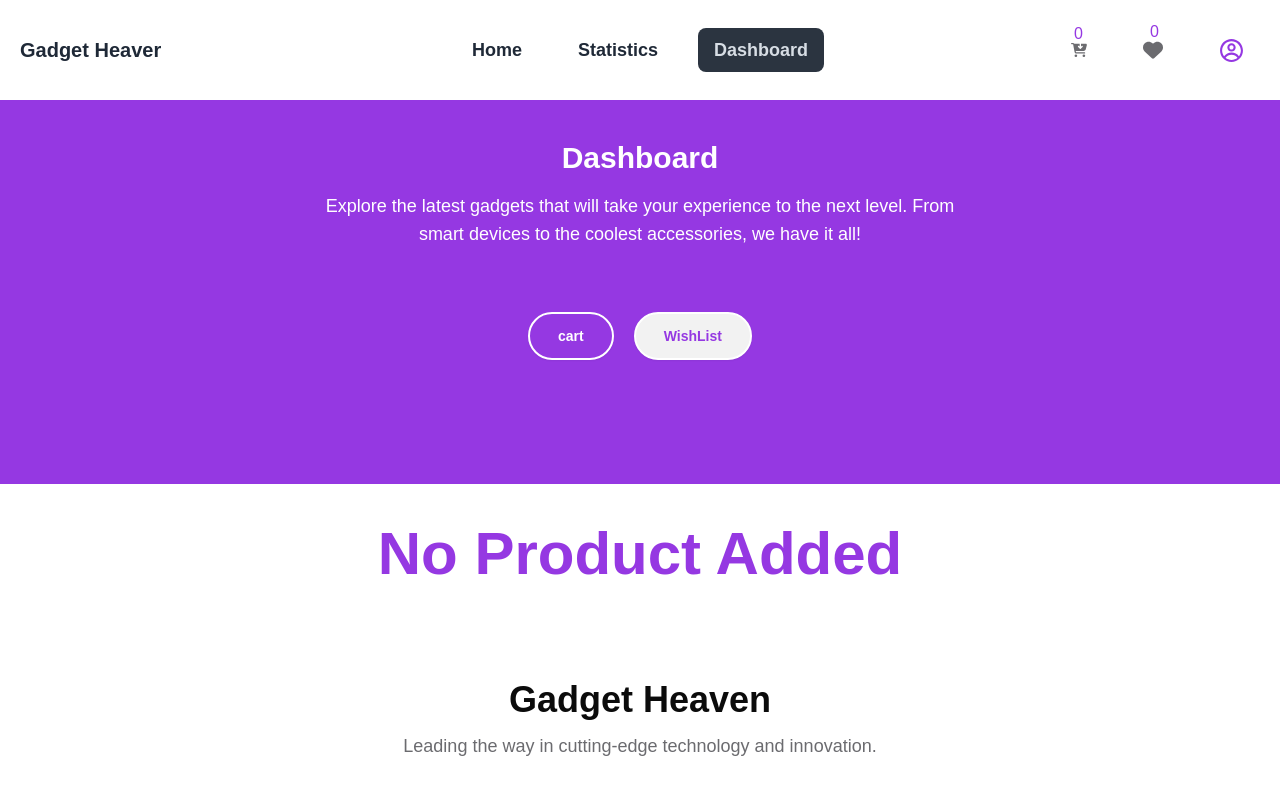
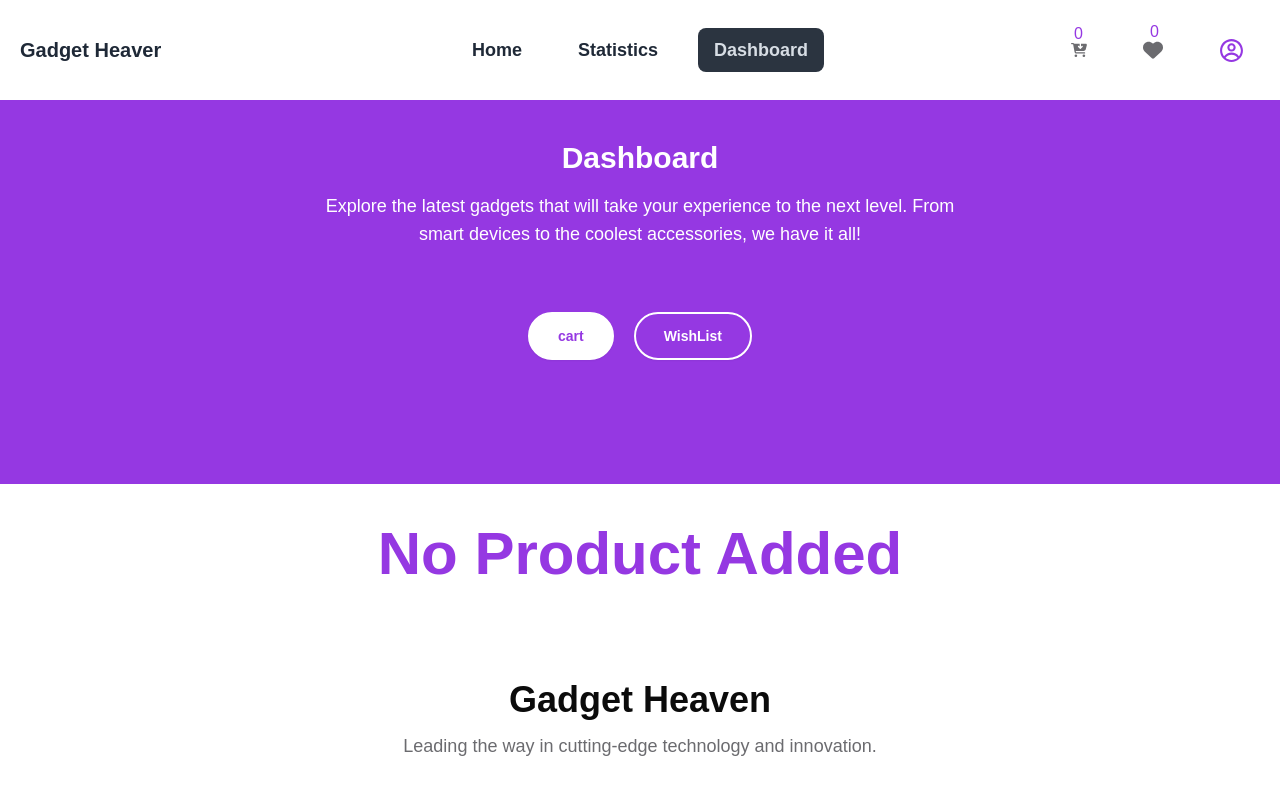
Before and after one commit to ABUNAYEM7/Gadget-Heaven, a React (Vite) app: page /Dashboard/CartDashboard in a window 1280 px wide. Shown: the top 800 px of the page. Built offline with nearby package versions, Linux system fonts and the light colour scheme.

Commit message:
Final Touch

```diff
--- a/src/Utility/utility.js
+++ b/src/Utility/utility.js
@@ -32,13 +32,9 @@ const getStoredWhishList =()=>{
 
 const setWishList =(id)=>{
     const storedWishList = getStoredWhishList()
-    if(storedWishList.includes(id)){
-        alert('Product already exist')
-    }else{
         storedWishList.push(id)
         const storedWishListStr = JSON.stringify(storedWishList)
         localStorage.setItem('wishList',storedWishListStr)
-    }
 }
 
 const removeWishList = (id)=>{
--- a/src/pages/Dashboard.jsx
+++ b/src/pages/Dashboard.jsx
@@ -22,12 +22,12 @@ const Dashboard = () => {
           <div className="flex items-center justify-center gap-5 my-6">
             <NavLink
              to={"/Dashboard/CartDashboard"}
-             className={({isActive}) => `btn  rounded-3xl px-7 border-2 border-white   text-highlight ${isActive ? 'text-white bg-highlight border-2 border-primary' : ''}`}>
+             className={({isActive}) => `btn  rounded-3xl px-7 border-2 border-white bg-transparent   ${isActive ? 'text-highlight bg-white ' : 'text-white'}`}>
               cart
             </NavLink>
             <NavLink
             to={"/Dashboard/WishListDashboard"}
-            className={({isActive}) => `btn  rounded-3xl px-7 border-2 border-white   text-highlight ${isActive ? 'text-white bg-highlight border-2 border-primary' : ''}`}>
+            className={({isActive}) => `btn  rounded-3xl px-7 border-2 border-white bg-transparent   ${isActive ? 'text-highlight bg-white ' : 'text-white'}`}>
               WishList
             </NavLink>
           </div>
```
